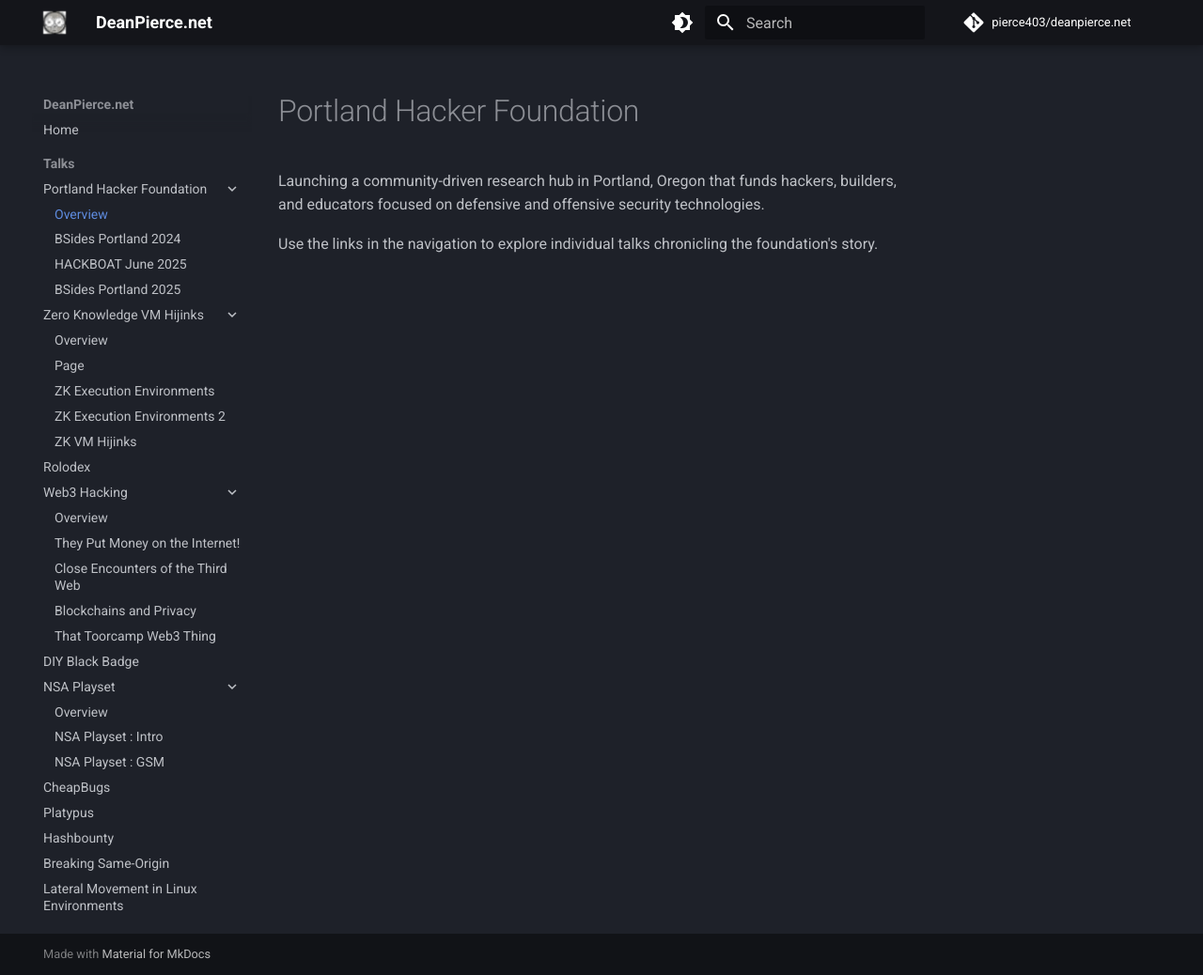
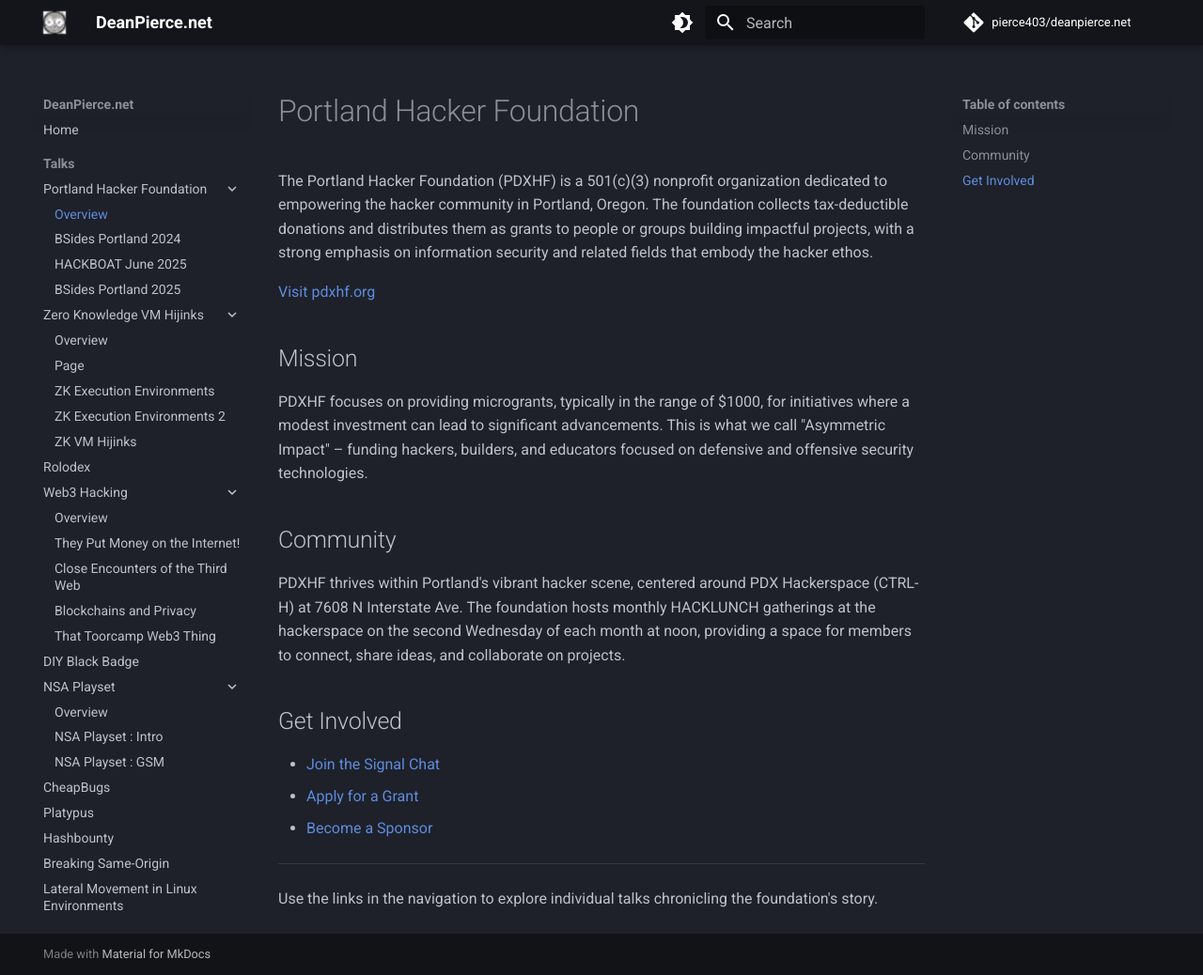
Before and after one commit to pierce403/deanpierce.net, an MkDocs documentation site: the page built from docs/talks/portland-hacker-foundation/index.md, in a window 1280 px wide and 1038 px high. Shown: the whole window at 94% size. Built offline with MkDocs 1.6.1 and Material for MkDocs 9.7.7, drawn with Linux system fonts in a browser that asks for light colours; comment, search, counter and statistics services are not loaded.

Commit message:
Add pdxhf.org link and expand Portland Hacker Foundation overview with mission, community details, and action links

```diff
--- a/docs/talks/portland-hacker-foundation/index.md
+++ b/docs/talks/portland-hacker-foundation/index.md
@@ -1,5 +1,23 @@
 # Portland Hacker Foundation
 
-Launching a community-driven research hub in Portland, Oregon that funds hackers, builders, and educators focused on defensive and offensive security technologies.
+The Portland Hacker Foundation (PDXHF) is a 501(c)(3) nonprofit organization dedicated to empowering the hacker community in Portland, Oregon. The foundation collects tax-deductible donations and distributes them as grants to people or groups building impactful projects, with a strong emphasis on information security and related fields that embody the hacker ethos.
+
+[Visit pdxhf.org](https://pdxhf.org){ target=_blank }
+
+## Mission
+
+PDXHF focuses on providing microgrants, typically in the range of $1000, for initiatives where a modest investment can lead to significant advancements. This is what we call "Asymmetric Impact" – funding hackers, builders, and educators focused on defensive and offensive security technologies.
+
+## Community
+
+PDXHF thrives within Portland's vibrant hacker scene, centered around PDX Hackerspace (CTRL-H) at 7608 N Interstate Ave. The foundation hosts monthly HACKLUNCH gatherings at the hackerspace on the second Wednesday of each month at noon, providing a space for members to connect, share ideas, and collaborate on projects.
+
+## Get Involved
+
+- [Join the Signal Chat](https://signal.group/#CjQKICe1IhiChi74GgLGJql1-YcUndkMvRtniTkAygWVlaSWEhAXFtsQRFJPPxtXyodsPbou){ target=_blank }
+- [Apply for a Grant](https://docs.google.com/forms/d/e/1FAIpQLSfaRK_Q_D808wyhj5cFVxF1wO9nUbItCgGJQuCJyHfUzVUVjw/viewform){ target=_blank }
+- [Become a Sponsor](https://www.paypal.com/donate/?hosted_button_id=GP42Y6XNS8ZTA){ target=_blank }
+
+---
 
 Use the links in the navigation to explore individual talks chronicling the foundation's story.
```
